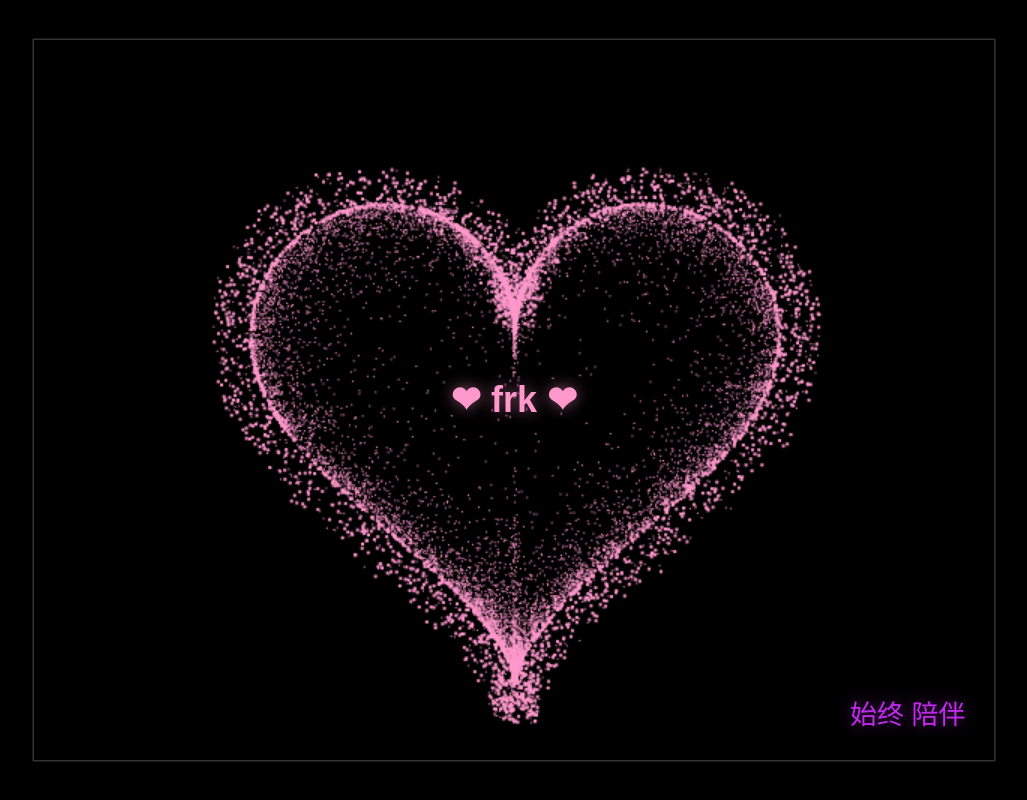
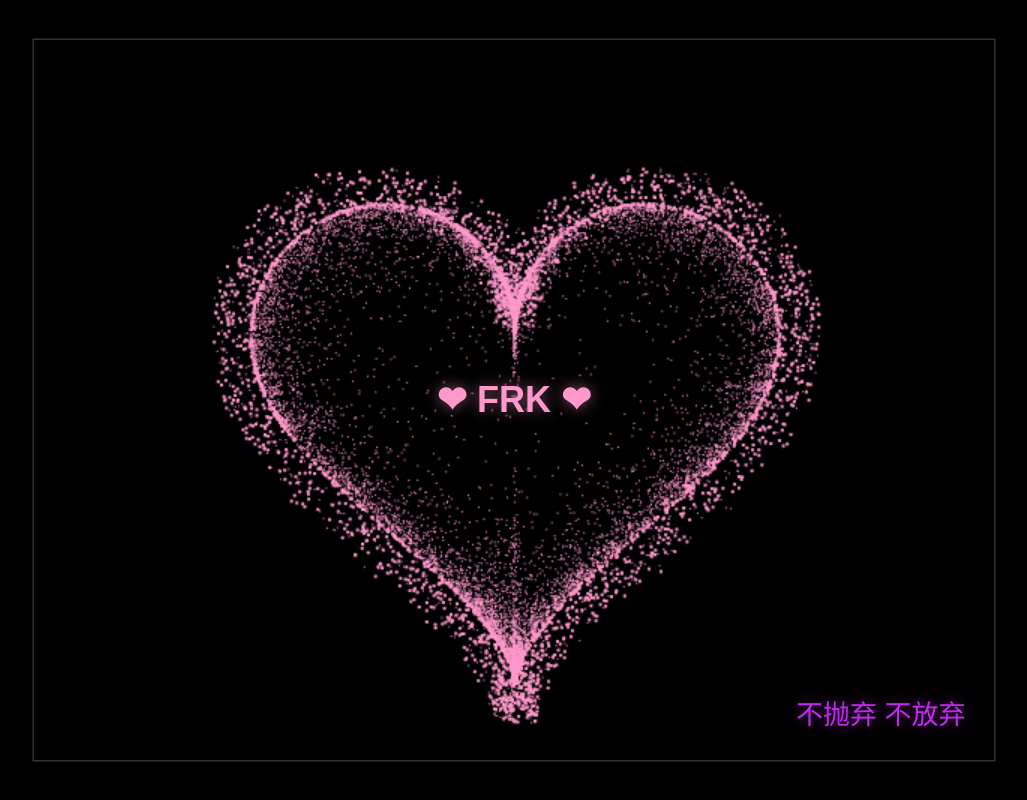
Before and after one commit to haughtylzj/sincere-love, a plain HTML site: page index.html in a window 1280 px wide. Shown: the whole page, without its empty margins (141-1168 px from the left). Drawn offline with Linux system fonts and the light colour scheme.

Commit message:
Update index.html

```diff
--- a/index.html
+++ b/index.html
@@ -50,8 +50,8 @@ html
 <body>
     <div class="container">
         <canvas id="heartCanvas" width="640" height="480"></canvas>
-        <div class="text-overlay">❤ frk ❤</div>
-        <div class="signature">始终 陪伴</div>
+        <div class="text-overlay">❤ FRK ❤</div>
+        <div class="signature">不抛弃 不放弃</div>
     </div>
 
     <script>
```
